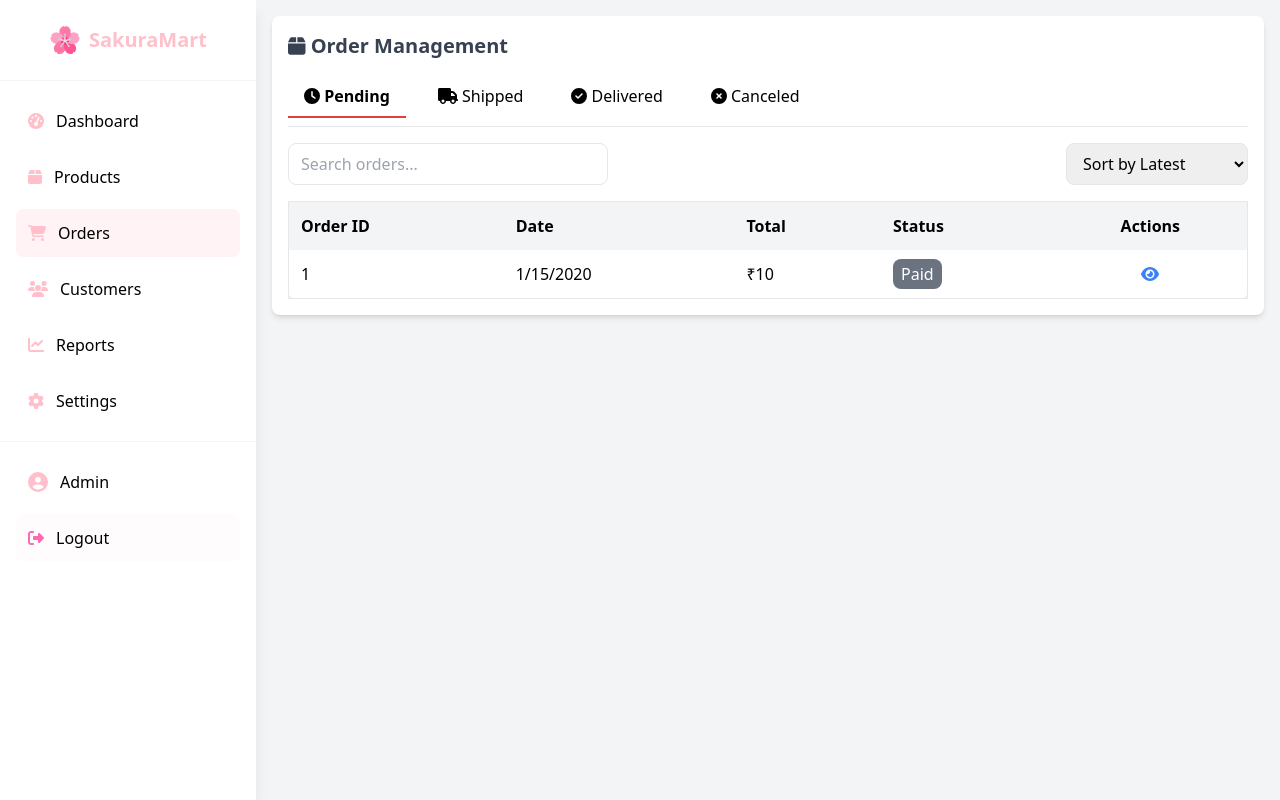
After one commit to Starfall-inc/starfall-store, a Flask app: page /admin/orders in a window 1280 px wide. The commit adds this page. Run offline with Flask 3, Linux system fonts and the light colour scheme; tables that the repository leaves empty hold one stand-in row (values such as "Sample post"); some libraries are stand-ins or nearby versions.

Commit message:
feat: Implement Admin Order Management System ✨
Added routes and endpoints for managing orders:
- Get all orders (GET /api/admin/order) ✅
- Get a single order by ID (GET /api/admin/order/<order_id>) ✅
- Create a new order (POST /api/admin/order) ✅
- Update an order (PUT /api/admin/order/<order_id>) ✅
- Delete an order (DELETE /api/admin/order/<order_id>) ✅
- Implemented order management dashboard page (/admin/orders)
- Added sorting and filtering options for the order table.
- Implemented UI to display orders efficiently.
- Improved data fetching and display of order details.

Implemented robust error handling and validation for order creation and update.
Ensured proper stock updates upon order creation and cancellation.
Organized code for better readability and maintainability.

```diff
--- a/app/modules/Admin/OrderManager.py
+++ b/app/modules/Admin/OrderManager.py
@@ -3,6 +3,7 @@ from app.extensions import db
 from app.modules.CartManager.manager import CartManager
 from app.models.models import User, Product, Order, OrderDetail, PaymentTransaction
 from app.modules.OrderManager import OrderManager
+
 
 class AdminOrderManager(OrderManager):
     @staticmethod
--- a/app/routes/__init__.py
+++ b/app/routes/__init__.py
@@ -1,6 +1,7 @@
 from flask import Blueprint
 
 from app.routes.admin.static_pages_routes import admin_static_routes_bp
+from app.routes.admin.static_pages_routes.order_management_routes import admin_order_management_routes_bp
 from app.routes.product_routes import product_bp
 from app.routes.static_routes import staticroute_bp
 from app.routes.auth_routes import auth_bp
@@ -32,3 +33,4 @@ def register_blueprints(app):
 
     # Admin Routes (API)
     app.register_blueprint(admin_product_bp, url_prefix="/api/admin/product")
+    app.register_blueprint(admin_order_management_routes_bp, url_prefix="/api/admin/order")
--- /dev/null
+++ b/app/routes/admin/static_pages_routes/order_management_routes.py
@@ -0,0 +1,172 @@
+from flask import Blueprint, request, jsonify
+from app.models.models import User, Order, OrderDetail, Product
+from app.extensions import db
+from datetime import datetime
+
+admin_order_management_routes_bp = Blueprint("admin_order_management", __name__, url_prefix="/api/admin/order")
+
+
+# ✅ Get all orders (Admin)
+@admin_order_management_routes_bp.route("/", methods=["GET"])
+def get_all_orders():
+    orders = Order.query.all()
+    return jsonify([{
+        "id": order.id,
+        "user_id": order.user_id,
+        "payment_method": order.payment_method,
+        "order_place_date": order.order_place_date,
+        "expected_delivery_date": order.expected_delivery_date,
+        "actual_delivery_date": order.actual_delivery_date,
+        "is_completed": order.is_completed,
+        "total": float(order.total),
+        "shipping_address": order.shipping_address,
+        "status": order.status,
+        "delivery_charges": float(order.delivery_charges),
+        "coordinate_lat": order.coordinate_lat,
+        "coordinate_lon": order.coordinate_lon,
+        "order_details": [{
+            "product_id": detail.product_id,
+            "quantity": detail.quantity,
+            "price": float(detail.price),
+            "subtotal": float(detail.subtotal)
+        } for detail in order.order_details]
+    } for order in orders]), 200
+
+
+# ✅ Get a single order by ID (Admin)
+@admin_order_management_routes_bp.route("/<int:order_id>", methods=["GET"])
+def get_order(order_id):
+    order = Order.query.get(order_id)
+    if not order:
+        return jsonify({"error": "Order not found"}), 404
+
+    return jsonify({
+        "id": order.id,
+        "user_id": order.user_id,
+        "payment_method": order.payment_method,
+        "order_place_date": order.order_place_date,
+        "expected_delivery_date": order.expected_delivery_date,
+        "actual_delivery_date": order.actual_delivery_date,
+        "is_completed": order.is_completed,
+        "total": float(order.total),
+        "shipping_address": order.shipping_address,
+        "status": order.status,
+        "delivery_charges": float(order.delivery_charges),
+        "coordinate_lat": order.coordinate_lat,
+        "coordinate_lon": order.coordinate_lon,
+        "order_details": [{
+            "product_id": detail.product_id,
+            "quantity": detail.quantity,
+            "price": float(detail.price),
+            "subtotal": float(detail.subtotal)
+        } for detail in order.order_details]
+    }), 200
+
+
+# ✅ Create a new order (Admin)
+@admin_order_management_routes_bp.route("/", methods=["POST"])
+def create_order():
+    data = request.json
+
+    # Validate User
+    user = User.query.get(data.get("user_id"))
+    if not user:
+        return jsonify({"error": "Invalid user ID"}), 400
+
+    # Validate Products & Calculate Order Total
+    total_amount = 0
+    order_details = []
+    for item in data.get("products", []):
+        product = Product.query.get(item["product_id"])
+        if not product:
+            return jsonify({"error": f"Product ID {item['product_id']} not found"}), 400
+        if product.stock_quantity < item["quantity"]:
+            return jsonify({"error": f"Insufficient stock for Product ID {item['product_id']}"}), 400
+
+        subtotal = float(product.price) * item["quantity"]
+        total_amount += subtotal
+        order_details.append(OrderDetail(
+            product_id=item["product_id"],
+            quantity=item["quantity"],
+            price=product.price,
+            subtotal=subtotal
+        ))
+
+        # Reduce stock quantity
+        product.stock_quantity -= item["quantity"]
+
+    # Add delivery charges
+    total_amount += float(data.get("delivery_charges", 0.00))
+
+    # Create Order
+    new_order = Order(
+        user_id=data.get("user_id"),
+        payment_method=data.get("payment_method"),
+        order_place_date=datetime.utcnow(),
+        expected_delivery_date=data.get("expected_delivery_date"),
+        shipping_address=data.get("shipping_address"),
+        status=data.get("status", "pending"),
+        total=total_amount,
+        delivery_charges=data.get("delivery_charges", 0.00),
+        coordinate_lat=data.get("coordinate_lat"),
+        coordinate_lon=data.get("coordinate_lon")
+    )
+
+    db.session.add(new_order)
+    db.session.flush()  # Get the order ID before committing
+
+    # Assign order details to the new order
+    for detail in order_details:
+        detail.order_id = new_order.id
+        db.session.add(detail)
+
+    db.session.commit()
+
+    return jsonify({"message": "Order created successfully!", "order_id": new_order.id}), 201
+
+
+# ✅ Update an order (Admin) using kwargs
+@admin_order_management_routes_bp.route("/<int:order_id>", methods=["PUT"])
+def update_order(order_id):
+    order = Order.query.get(order_id)
+    if not order:
+        return jsonify({"error": "Order not found"}), 404
+
+    data = request.json
+
+    # Extract only the fields that exist in the Order model and are provided in the request
+    valid_fields = {
+        "payment_method", "expected_delivery_date", "actual_delivery_date", "is_completed",
+        "total", "shipping_address", "status", "delivery_charges", "coordinate_lat", "coordinate_lon"
+    }
+
+    # Use kwargs to update only provided fields
+    update_data = {key: value for key, value in data.items() if key in valid_fields}
+
+    if update_data:
+        for key, value in update_data.items():
+            setattr(order, key, value)
+
+        db.session.commit()
+        return jsonify({"message": "Order updated successfully", "updated_fields": update_data}), 200
+    else:
+        return jsonify({"error": "No valid fields provided for update"}), 400
+
+
+
+# ✅ Delete an order (Admin)
+@admin_order_management_routes_bp.route("/<int:order_id>", methods=["DELETE"])
+def delete_order(order_id):
+    order = Order.query.get(order_id)
+    if not order:
+        return jsonify({"error": "Order not found"}), 404
+
+    # Restore stock quantities before deleting the order
+    for detail in order.order_details:
+        product = Product.query.get(detail.product_id)
+        if product:
+            product.stock_quantity += detail.quantity
+
+    db.session.delete(order)
+    db.session.commit()
+    return jsonify({"message": "Order deleted successfully"}), 200
--- a/app/routes/admin/static_pages_routes/static_pages_routes.py
+++ b/app/routes/admin/static_pages_routes/static_pages_routes.py
@@ -31,6 +31,7 @@ def admin_dashboard():
         recent_users=recent_users
     )
 
+
 @admin_static_routes_bp.route("/products", methods=["GET"])
 def manage_products():
     """
@@ -44,6 +45,7 @@ def manage_products():
     category_list = [category.to_dict() for category in categories]
 
     return render_template("admin/product/main.html", products=product_list, categories=category_list)
+
 
 @admin_static_routes_bp.route("/product/add", methods=["POST"])
 def add_product():
@@ -130,3 +132,13 @@ def add_category():
         flash(f"Error: {str(e)}", "danger")
 
     return redirect(url_for("admin.manage_products"))
+
+
+# --------- Order Static Page Routes --------- #
+
+@admin_static_routes_bp.route("/orders", methods=["GET"])
+def manage_orders():
+    """
+    Renders the order management dashboard with all orders.
+    """
+    return render_template("admin/orders/main.html")
--- a/app/templates/admin/base.html
+++ b/app/templates/admin/base.html
@@ -30,5 +30,8 @@
     </main>
 </div>
 
+<link rel="stylesheet" href="https://cdnjs.cloudflare.com/ajax/libs/animate.css/4.1.1/animate.min.css" />
+
+
 </body>
 </html>
--- /dev/null
+++ b/app/templates/admin/orders/main.html
@@ -0,0 +1,140 @@
+{% extends "admin/base.html" %}
+
+{% block content %}
+
+<div class="bg-white shadow-md rounded-lg p-4">
+    <h2 class="text-xl font-semibold text-gray-700 mb-4"><i class="fas fa-box  animate__animated animate__bounceIn animate__delay-1s"></i> Order Management</h2>
+
+    <!-- Tabs for different order statuses -->
+    <div class="flex space-x-4 border-b pb-2">
+        <button class="tab-button active" data-tab="pending"><i class="fas fa-clock animate__animated animate__bounceIn animate__delay-100ms"></i> Pending</button>
+        <button class="tab-button" data-tab="shipped"><i class="fas fa-truck animate__animated animate__bounceIn animate__delay-150ms"></i> Shipped</button>
+        <button class="tab-button" data-tab="delivered"><i class="fas fa-check-circle animate__animated animate__bounceIn animate__delay-200ms"></i> Delivered</button>
+        <button class="tab-button" data-tab="canceled"><i class="fas fa-times-circle animate__animated animate__bounceIn animate__delay-250ms"></i> Canceled</button>
+    </div>
+
+    <!-- Search & Filter -->
+    <div class="flex items-center justify-between my-4">
+        <input type="text" id="search-orders" placeholder="Search orders..." class="px-3 py-2 border rounded-lg w-1/3">
+        <select id="sort-orders" class="px-3 py-2 border rounded-lg">
+            <option value="latest">Sort by Latest</option>
+            <option value="oldest">Sort by Oldest</option>
+            <option value="price_high">Price: High to Low</option>
+            <option value="price_low">Price: Low to High</option>
+        </select>
+    </div>
+
+    <!-- Orders Table -->
+    <div class="overflow-x-auto">
+        <table class="min-w-full bg-white border rounded-lg shadow-md">
+            <thead>
+            <tr class="bg-gray-100 text-left">
+                <th class="p-3">Order ID</th>
+                <th class="p-3">Date</th>
+                <th class="p-3">Total</th>
+                <th class="p-3">Status</th>
+                <th class="p-3 text-center">Actions</th>
+            </tr>
+            </thead>
+            <tbody id="orders-table">
+            <!-- Orders will be dynamically injected here -->
+            </tbody>
+        </table>
+    </div>
+</div>
+
+<script>
+    document.addEventListener("DOMContentLoaded", function () {
+        let ordersData = [];
+
+        // Fetch orders from API
+        async function fetchOrders() {
+            const response = await fetch("/api/admin/order");
+            ordersData = await response.json();
+            renderOrders("Paid");
+        }
+
+        // Render orders based on tab selection
+        function renderOrders(status) {
+            const tableBody = document.getElementById("orders-table");
+            tableBody.innerHTML = "";
+
+            const filteredOrders = ordersData.filter(order => order.status === status);
+            filteredOrders.forEach(order => {
+                tableBody.innerHTML += `
+                <tr class="border-b">
+                    <td class="p-3">${order.id}</td>
+                    <td class="p-3">${new Date(order.order_place_date).toLocaleDateString()}</td>
+                    <td class="p-3">₹${order.total}</td>
+                    <td class="p-3">
+                        <span class="px-2 py-1 rounded-lg text-white ${getStatusClass(order.status)}">
+                            ${order.status}
+                        </span>
+                    </td>
+                    <td class="p-3 text-center">
+                        <button onclick="viewOrder(${order.id})" class="text-blue-500"><i class="fas fa-eye"></i></button>
+                        ${order.status === "pending" ? `<button onclick="cancelOrder(${order.id})" class="text-red-500 ml-2"><i class="fas fa-trash"></i></button>` : ""}
+                    </td>
+                </tr>
+            `;
+            });
+        }
+
+        // Handle Tab Clicks
+        document.querySelectorAll(".tab-button").forEach(button => {
+            button.addEventListener("click", function () {
+                document.querySelectorAll(".tab-button").forEach(btn => btn.classList.remove("active"));
+                this.classList.add("active");
+                renderOrders(this.dataset.tab);
+            });
+        });
+
+        // Search Functionality
+        document.getElementById("search-orders").addEventListener("input", function () {
+            const searchTerm = this.value.toLowerCase();
+            const tableRows = document.querySelectorAll("#orders-table tr");
+            tableRows.forEach(row => {
+                row.style.display = row.innerText.toLowerCase().includes(searchTerm) ? "" : "none";
+            });
+        });
+
+        // Cancel Order API Call
+        async function cancelOrder(orderId) {
+            if (!confirm("Are you sure you want to cancel this order?")) return;
+            await fetch(`/api/admin/order/${orderId}/cancel`, { method: "PUT" });
+            fetchOrders();
+        }
+
+        // View Order Details
+        function viewOrder(orderId) {
+            window.location.href = `/order/${orderId}`;
+        }
+
+        // Get Status Color Class
+        function getStatusClass(status) {
+            return {
+                "pending": "bg-yellow-500",
+                "shipped": "bg-blue-500",
+                "delivered": "bg-green-500",
+                "canceled": "bg-red-500"
+            }[status] || "bg-gray-500";
+        }
+
+        fetchOrders();
+    });
+</script>
+
+<style>
+    .tab-button {
+        padding: 8px 16px;
+        border-bottom: 2px solid transparent;
+        cursor: pointer;
+        transition: 0.3s;
+    }
+    .tab-button.active {
+        border-bottom-color: #e53e3e;
+        font-weight: bold;
+    }
+</style>
+
+{% endblock %}
--- a/app/templates/admin/partials/sidebar.html
+++ b/app/templates/admin/partials/sidebar.html
@@ -26,7 +26,7 @@
             </a>
         </li>
         <li>
-            <a href="#" data-page="orders" class="menu-item flex items-center gap-3 p-3 rounded-lg hover:bg-primary/10 text-text transition-all duration-300">
+            <a href="/admin/orders" data-page="orders" class="menu-item flex items-center gap-3 p-3 rounded-lg hover:bg-primary/10 text-text transition-all duration-300">
                 <i class="fas fa-shopping-cart text-primary"></i>
                 <span>Orders</span>
             </a>
```
